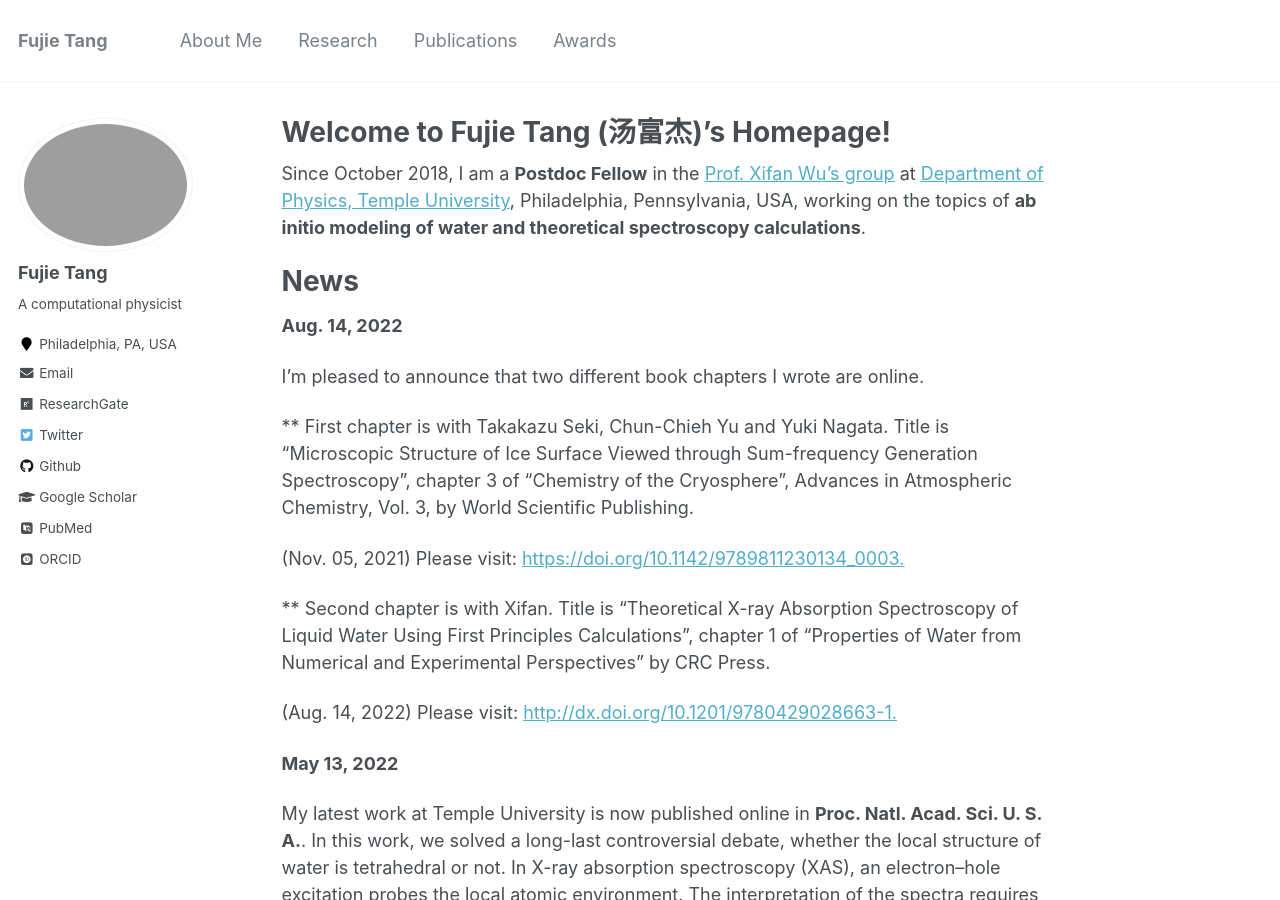
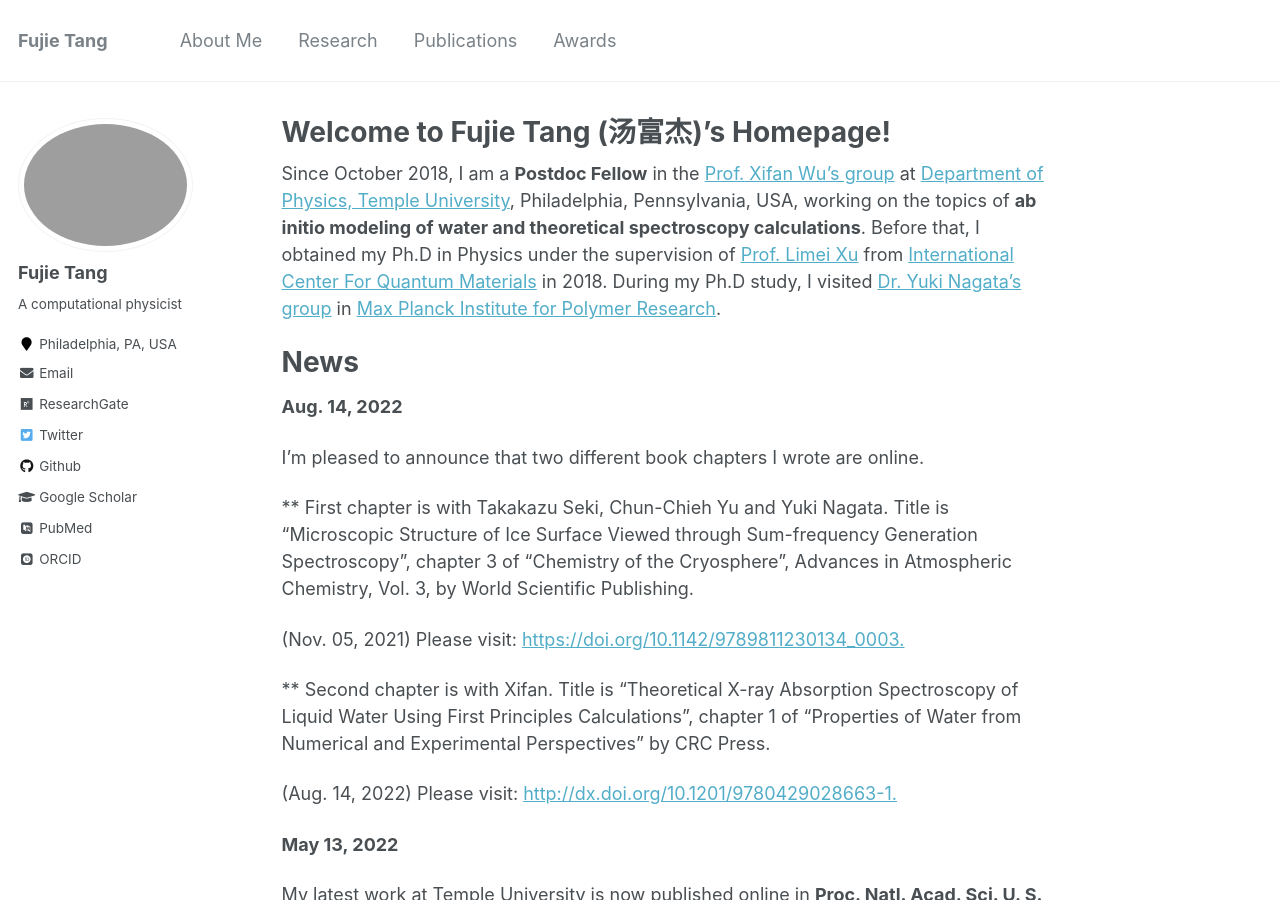
Before and after one commit to fujiepku/fujiepku.github.io, a Jekyll site: the page built from _pages/about.md, in a window 1280 px wide and 900 px high. Built offline with Jekyll 4.4.1, drawn with Linux system fonts in a browser that asks for light colours; some web fonts are replaced.

Commit message:
Update about.md

```diff
--- a/_pages/about.md
+++ b/_pages/about.md
@@ -8,7 +8,7 @@ redirect_from:
   - /about.html
 ---
 
-Since October 2018, I am a **Postdoc Fellow** in the [Prof. Xifan Wu's group](https://sites.temple.edu/xifanwu/) at [Department of Physics, Temple University](https://phys.cst.temple.edu/), Philadelphia, Pennsylvania, USA, working on the topics of **ab initio modeling of water and theoretical spectroscopy calculations**.
+Since October 2018, I am a **Postdoc Fellow** in the [Prof. Xifan Wu's group](https://sites.temple.edu/xifanwu/) at [Department of Physics, Temple University](https://phys.cst.temple.edu/), Philadelphia, Pennsylvania, USA, working on the topics of **ab initio modeling of water and theoretical spectroscopy calculations**. Before that, I obtained my Ph.D in Physics under the supervision of [Prof. Limei Xu](https://xulm.pku.edu.cn/index.htm) from [International Center For Quantum Materials](http://icqm.pku.edu.cn/) in 2018. During my Ph.D study, I visited [Dr. Yuki Nagata's group](https://asunaroyuki.wixsite.com/sstgroup) in [Max Planck Institute for Polymer Research](https://www.mpip-mainz.mpg.de/en/home).
 
 News
 ======
```
